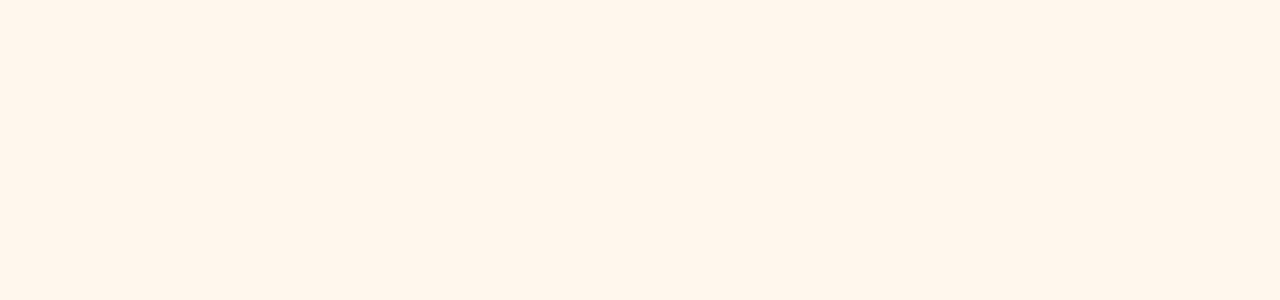
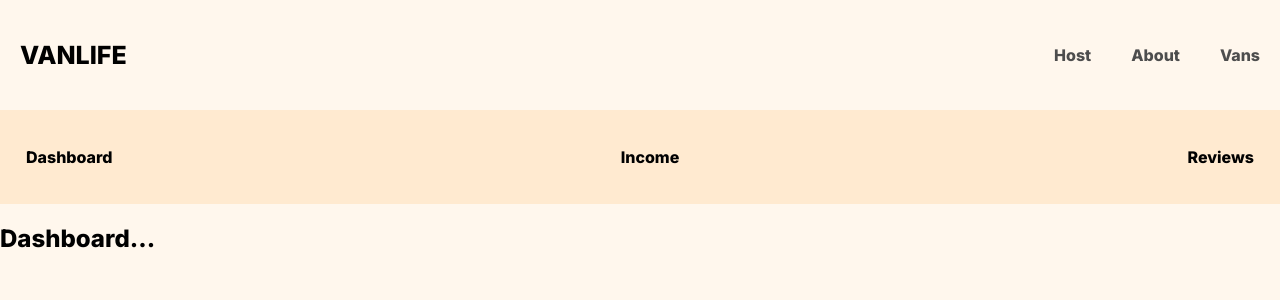
Before and after one commit to suwethan-git/VanLife, a React (Vite) app: page /host in a window 1280 px wide. Before the commit this address had no page. Shown: the top 300 px of the page. Built offline with nearby package versions, Linux system fonts and the light colour scheme; what miragejs would draw is missing.

Commit message:
Added mirage server & Host layouts

```diff
--- a/src/App.jsx
+++ b/src/App.jsx
@@ -3,7 +3,7 @@
 import Router from "./Router"
 import { makeServer } from "./Server";
 
-makeServer({ environment: "development"} )
+makeServer()
 
 
 ReactDOM.createRoot(document.getElementById('root')).render(
--- a/src/Router.jsx
+++ b/src/Router.jsx
@@ -4,6 +4,11 @@
 import Vans from "./components/Vans";
 import VanDetails from "./components/VanDetails";
 import Layout from "./components/Layout";
+import Income from "./components/Income";
+import Reviews from "./components/Reviews";
+import Dashboard from "./components/Dashboard";
+import HostLayout from "./components/HostLayout";
+
 import "./App.css";
 
 import "./Server"
@@ -14,9 +19,15 @@
         <Routes>
             <Route element={<Layout />}>
                 <Route path="/" element={<Home />} />
-                <Route path="/about" element={<About />} />
-                <Route path="/vans" element={<Vans />}/>
-                <Route path="/vans/:id" element={<VanDetails />} />
+                <Route path="about" element={<About />} />
+                <Route path="vans" element={<Vans />}/>
+                <Route path="vans/:id" element={<VanDetails />} />
+
+                <Route path="/host" element={<HostLayout />}>
+                    <Route index element={<Dashboard />}/>
+                    <Route path="income" element={<Income />} />
+                    <Route path="reviews" element={<Reviews />} />
+                </Route>
             </Route>
         </Routes>
         </BrowserRouter>
--- /dev/null
+++ b/src/components/Dashboard.jsx
@@ -0,0 +1,13 @@
+import React from "react";
+import { Link,Outlet } from "react-router-dom";
+
+export default function Dashboard() {
+    return (
+        <>
+        <h2>Dashboard...</h2>
+        {/* <Link to={"/host/income"}>Income</Link>
+        <Link to={"/host/reviews"}>Reviews</Link> */}
+        <Outlet />
+        </>
+    )
+}
--- a/src/components/Header.jsx
+++ b/src/components/Header.jsx
@@ -6,7 +6,7 @@
         <header>
             <Link className="site-logo" to={"/"}>VANLIFE</Link>
             <nav>
-            <Link to={"/"}>Home</Link>
+            <Link to={"/host"}>Host</Link>
             <Link to={"/about"}>About</Link>
             <Link to={"/vans"}>Vans</Link>
             </nav>
--- /dev/null
+++ b/src/components/HostLayout.jsx
@@ -0,0 +1,15 @@
+import React from 'react'
+import { Link, Outlet } from 'react-router-dom'
+
+export default function HostLayout() {
+  return (
+    <>
+    <nav className='host-dashboard-earnings'>
+      <Link to='/host'>Dashboard</Link>
+      <Link to='/host/income'>Income</Link>
+      <Link to='/host/reviews'>Reviews</Link>
+    </nav>
+    <Outlet />
+    </>
+  )
+}
--- /dev/null
+++ b/src/components/Income.jsx
@@ -0,0 +1,7 @@
+import React from "react";
+
+export default function Income() {
+    return (
+        <h2>Income...</h2>
+    )
+}
--- /dev/null
+++ b/src/components/Reviews.jsx
@@ -0,0 +1,7 @@
+import React from "react";
+
+export default function Reviews() {
+    return (
+        <h2>Reviews...</h2>
+    )
+}
--- a/src/server.js
+++ b/src/server.js
@@ -1,7 +1,7 @@
 import { createServer, Model } from "miragejs"
 
 
-export function makeServer({ environment = "test" } = {}) {
+export function makeServer() {
     let server = createServer({
         models: {
             vans: Model,
```
